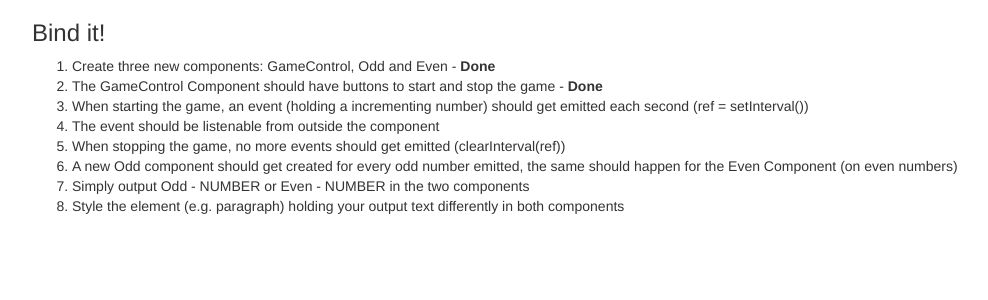
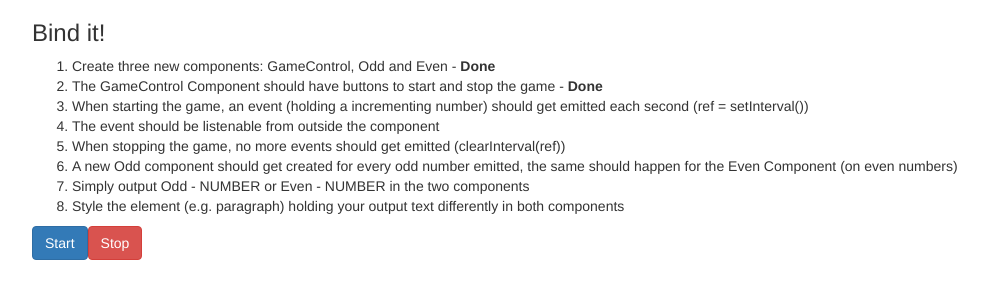
Before and after one commit to samuelcpedro/cmp-databinding-assignment-start, an Angular app: page / in a window 1280 px wide. Shown: the top 300 px of the page, without its empty margins (38-1026 px from the left). Built offline with nearby package versions, Linux system fonts and the light colour scheme.

Commit message:
When starting the game, an event (holding a incrementing number) should get emitted each second (ref = setInterval())

```diff
--- a/src/app/app.component.html
+++ b/src/app/app.component.html
@@ -13,5 +13,8 @@
         <li>Style the element (e.g. paragraph) holding your output text differently in both components</li>
       </ol>
     </div>
+    <div class="col-xs-12">
+      <app-game-control></app-game-control>
+    </div>
   </div>
 </div>
--- a/src/app/game-control/game-control.component.html
+++ b/src/app/game-control/game-control.component.html
@@ -1,2 +1,2 @@
-<button class="btn btn-primary"></button>
-<button class="btn btn-danger"></button>
+<button class="btn btn-primary" (click)="startGame()">Start</button>
+<button class="btn btn-danger">Stop</button>
--- a/src/app/game-control/game-control.component.ts
+++ b/src/app/game-control/game-control.component.ts
@@ -7,9 +7,16 @@ import { Component, OnInit } from '@angular/core';
 })
 export class GameControlComponent implements OnInit {
 
+  private num = 0;
   constructor() { }
 
   ngOnInit() {
   }
 
+  startGame() {
+    setInterval(() => {
+      ++this.num;
+      console.log(this.num);
+    }, 1000);
+  }
 }
```
